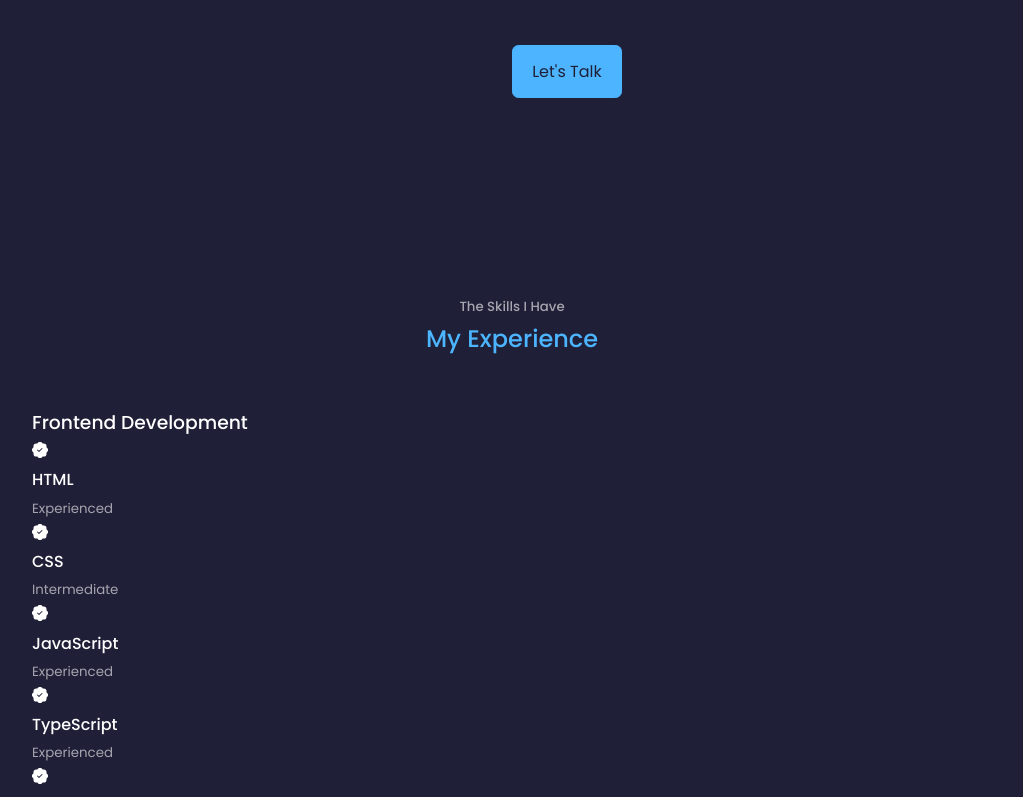
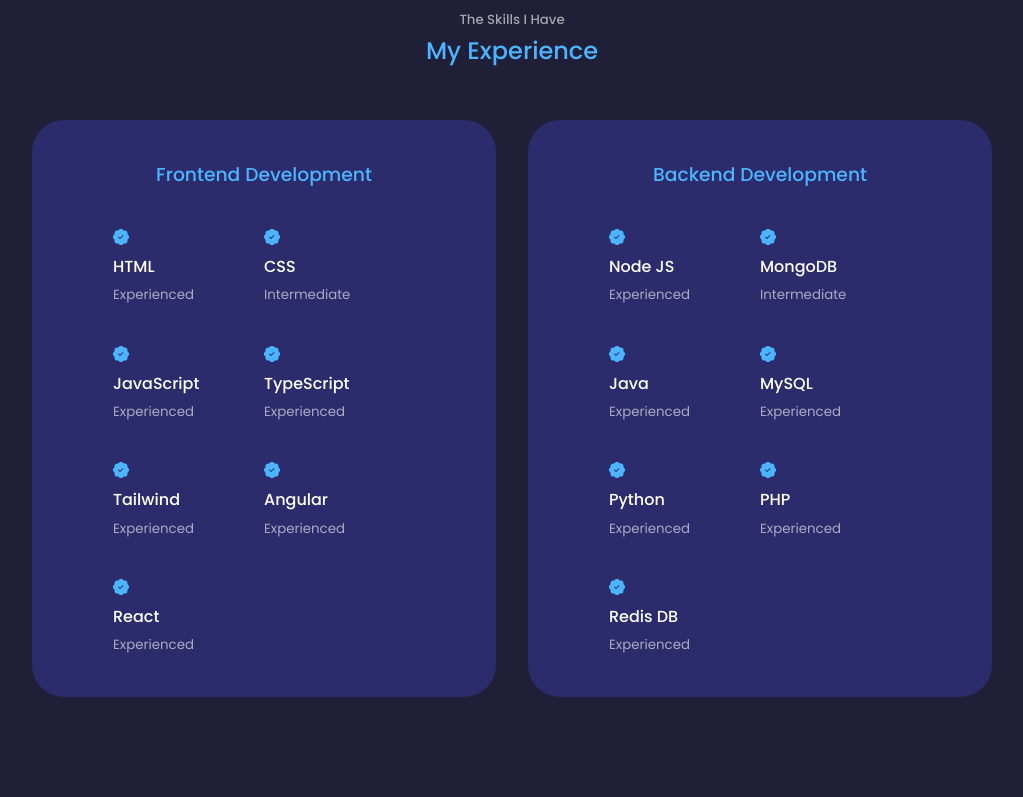
Before and after one commit to EngNelson/engineer-nelson-bechem-2024, a React (Create React App) app: page / in a window 1280 px wide. Shown: the part 1560-2357 px from the top of the page, without its empty margins (128-1151 px from the left). Built offline with nearby package versions, Linux system fonts and the light colour scheme; the HTML template or start-up script is replaced by a standard one.

Commit message:
experience module finish

```diff
--- a/src/components/about/About.jsx
+++ b/src/components/about/About.jsx
@@ -41,8 +41,10 @@
          </div>
 
            <p>
-           Lorem ipsum dolor sit amet, consetetur sadipscing elitr, sed diam nonumy eirmod tempor invidunt ut labore et dolore magna aliquyam erat, sed diam voluptua. At vero eos et accusam et justo duo dolores et ea rebum. Stet clita kasd gubergren, no sea takimata sanctus est Lorem ipsum dolor sit amet. Lorem ipsum dolor sit amet, consetetur sadipscing elitr, sed diam nonumy eirmod tempor invidunt ut labore et dolore magna aliquyam erat, sed diam voluptua. At vero eos et accusam et justo duo dolores et ea rebum. Stet clita kasd gubergren,
-           no sea takimata sanctus est Lorem ipsum dolor sit amet.
+           “Sure, so, my name is Nelson and
+           I am a full stack developer(MERN Stack).
+           I have a background in Computer Engineering,
+           with a degree from the University of Buea
            </p>
          <a href="#contact" className='btn btn-primary'>Let's Talk</a>
        </div>
--- a/src/components/experience/Experience.jsx
+++ b/src/components/experience/Experience.jsx
@@ -12,44 +12,58 @@
                <h3>Frontend Development</h3>
                <div className="experience__content">
                    <article className='experience__details'>
-                   <BsPatchCheckFill />
-                      <h4>HTML</h4>
-                      <small className='text-light'>Experienced</small>
+                   <BsPatchCheckFill className='experience__details-icon'/>
+                   <div>
+                     <h4>HTML</h4>
+                   <small className='text-light'>Experienced</small>
+                   </div>
                    </article>
 
                    <article className='experience__details'>
-                   <BsPatchCheckFill />
+                   <BsPatchCheckFill className='experience__details-icon'/>
+                     <div>
                       <h4>CSS</h4>
                       <small className='text-light'>Intermediate</small>
+                      </div>
                    </article>
 
                    <article className='experience__details'>
-                   <BsPatchCheckFill />
+                   <BsPatchCheckFill className='experience__details-icon'/>
+                     <div>
                       <h4>JavaScript</h4>
                       <small className='text-light'>Experienced</small>
+                      </div>
                    </article>
 
                    <article className='experience__details'>
-                   <BsPatchCheckFill />
+                   <BsPatchCheckFill className='experience__details-icon'/>
+                      <div>
                       <h4>TypeScript</h4>
                       <small className='text-light'>Experienced</small>
+                      </div>
                    </article>
                    <article className='experience__details'>
-                   <BsPatchCheckFill />
+                   <BsPatchCheckFill className='experience__details-icon'/>
+                   <div>
                       <h4>Tailwind</h4>
                       <small className='text-light'>Experienced</small>
+                      </div>
                    </article>
 
                    <article className='experience__details'>
-                   <BsPatchCheckFill />
+                   <BsPatchCheckFill className='experience__details-icon'/>
+                      <div>
                       <h4>Angular</h4>
                       <small className='text-light'>Experienced</small>
+                      </div>
                    </article>
 
                    <article className='experience__details'>
-                   <BsPatchCheckFill />
+                   <BsPatchCheckFill className='experience__details-icon'/>
+                      <div>
                       <h4>React</h4>
                       <small className='text-light'>Experienced</small>
+                      </div>
                    </article>
 
                </div>
@@ -59,44 +73,58 @@
                <h3>Backend Development</h3>
                <div className="experience__content">
                    <article className='experience__details'>
-                   <BsPatchCheckFill />
+                   <BsPatchCheckFill className='experience__details-icon'/>
+                   <div>
                       <h4>Node JS</h4>
                       <small className='text-light'>Experienced</small>
+                     </div>
                    </article>
 
                    <article className='experience__details'>
-                   <BsPatchCheckFill />
+                   <BsPatchCheckFill className='experience__details-icon'/>
+                       <div>
                       <h4>MongoDB</h4>
                       <small className='text-light'>Intermediate</small>
+                      </div>
                    </article>
 
                    <article className='experience__details'>
-                   <BsPatchCheckFill />
+                   <BsPatchCheckFill className='experience__details-icon'/>
+                     <div>
                       <h4>Java</h4>
                       <small className='text-light'>Experienced</small>
+                      </div>
                    </article>
 
                    <article className='experience__details'>
-                   <BsPatchCheckFill />
+                   <BsPatchCheckFill className='experience__details-icon'/>
+                     <div>
                       <h4>MySQL</h4>
                       <small className='text-light'>Experienced</small>
+                      </div>
                    </article>
                    <article className='experience__details'>
-                   <BsPatchCheckFill />
+                   <BsPatchCheckFill className='experience__details-icon'/>
+                   <div>
                       <h4>Python</h4>
                       <small className='text-light'>Experienced</small>
+                     </div>
                    </article>
 
                    <article className='experience__details'>
-                   <BsPatchCheckFill />
+                   <BsPatchCheckFill className='experience__details-icon'/>
+                      <div>
                       <h4>PHP</h4>
                       <small className='text-light'>Experienced</small>
+                      </div>
                    </article>
 
                    <article className='experience__details'>
-                   <BsPatchCheckFill />
+                   <BsPatchCheckFill className='experience__details-icon' />
+                   <div>
                       <h4>Redis DB</h4>
                       <small className='text-light'>Experienced</small>
+                     </div>
                    </article>
 
                </div>
--- a/src/components/experience/experience.css
+++ b/src/components/experience/experience.css
@@ -0,0 +1,71 @@
+.experience__container{
+    display: grid;
+    grid-template-columns: 1fr 1fr;
+    gap: 2rem;
+}
+
+.experience__container > div {
+    background: var(--color-bg-variant);
+    padding: 2.4rem 5rem;
+    border-radius: 2rem;
+    border: 1px solid transparent;
+    transition: var(--transition);
+}
+
+.experience__container > div:hover {
+    background: transparent;
+    border-color: var(--color-bg-variant);
+    cursor: default;
+}
+
+.experience__container > div h3{
+    text-align: center;
+    margin-bottom: 2rem;
+    color: var(--color-primary);
+}
+
+.experience__content{
+    display: grid;
+    grid-template-columns: 1fr 1fr;
+    row-gap: 2rem;
+}
+
+.experience_details{
+    display: flex;
+    gap: 1rem;
+}
+
+.experience__details-icon{
+    margin-top: 6px;
+    color: var(--color-primary);
+}
+
+
+/* ===================== MEDIA QUERIES (MEDIUM DEVICES)===================== */
+@media screen and (max-width: 1024px) {
+   .experience__container{
+     grid-template-columns: 1fr;
+   }
+
+     .experience__container > div {
+           width: 80%;
+           padding: 2rem;
+           margin: 0 auto;
+     }
+
+     .experience__content {
+         padding: 1rem;
+     }
+}
+
+/* ===================== MEDIA QUERIES (SMALL DEVICES)===================== */
+@media screen and (max-width: 600px) {
+   .experience__container{
+    gap: 1rem;
+   }
+
+   .experience__container > div {
+     width: 100%;
+     padding: 2rem 1rem;
+   }
+}
--- a/src/components/header/Header.jsx
+++ b/src/components/header/Header.jsx
@@ -1,7 +1,7 @@
 import React from 'react'
 import './header.css'
 import CTA from './CTA'
-import ME from '../../assets/about-me.jpg'
+import IMG from '../../assets/ME.png'
 import HeaderSocials from './HeaderSocials'
 
 const Header = () => {
@@ -15,7 +15,7 @@
               <HeaderSocials/>
 
              <div className="me">
-                  <img src={ME} alt="me" />
+                  <img src={IMG} alt="me" />
              </div>
                <a href="#contact" className='scroll__down'>Scroll Down</a>
        </div>
--- a/src/index.css
+++ b/src/index.css
@@ -40,7 +40,7 @@
     background: var(--color-bg);
     color: var(--color-white);
     line-height: 1.7;
-    /* background-image: url(../src/assets/) ; */
+    /* background-image: url(../src/assets/ME.png) ; */
 }
 /* =============== GENERAL STYLES ====================== */
 .container{
@@ -57,7 +57,7 @@
 }
 section{
  margin-top: 8rem;
- height: 100vh;
+ /* height: 100vh; */
 }
 
 section > h2, section > h5 {
```
Also changed, not shown: src/assets/ME.png (added).
